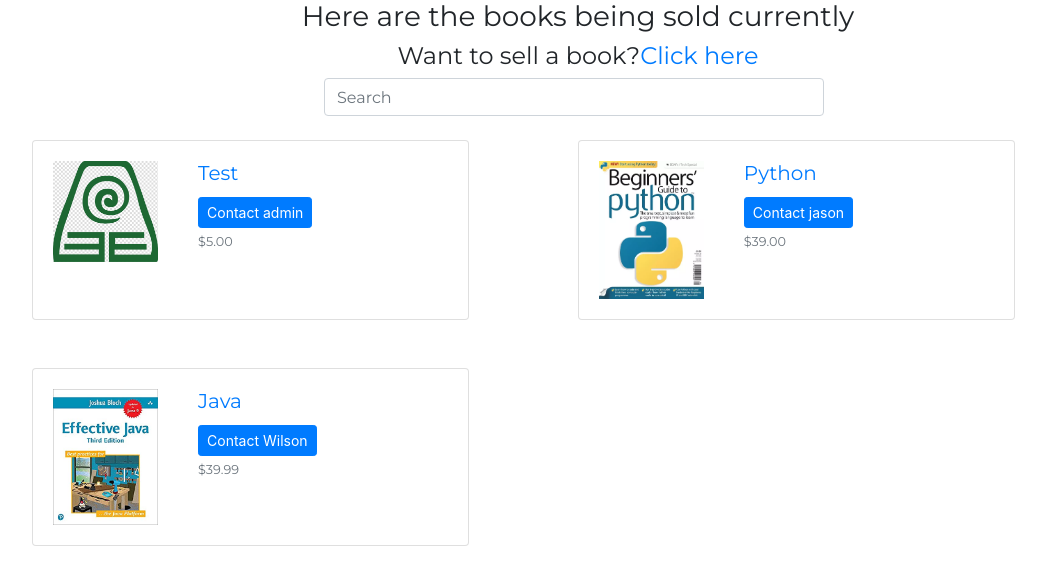
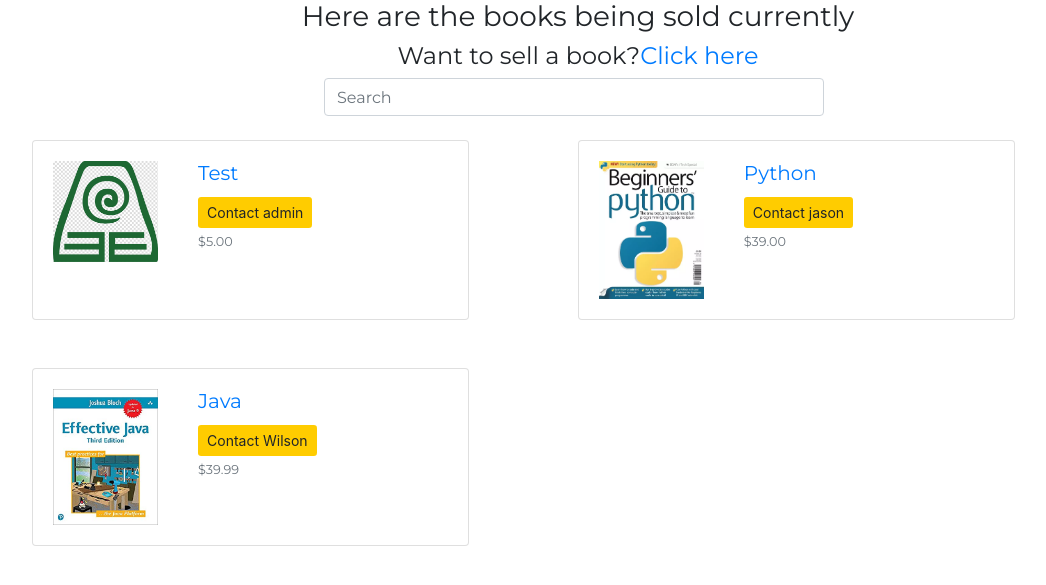
Before and after one commit to srivats22/django_bookEX, a Django app: page /displaybooks in a window 1280 px wide. Shown: the part 56-641 px from the top of the page, without its empty margins (62-1108 px from the left). Run offline with Django 3.2, Linux system fonts and the light colour scheme; a user stored in the database is signed in; data comes from the database, SQL or seed files in the repository; both versions use the stored data as it was after the commit.

Commit message:
Merge branches

```diff
--- a/bookProject/templates/bookMng/displaybooks.html
+++ b/bookProject/templates/bookMng/displaybooks.html
@@ -65,7 +65,7 @@
           <div class="card-body">
             <a href="book_detail/{{ book.id }}"><h5 class="card-title text_style"> {{ book.name }}</h5></a>
             <!--Contact Form Items-->
-            <button type="button" class="btn btn-primary btn-sm" data-toggle="modal" data-target="#contact{{ book.user_name }}">Contact {{ book.user_name }}</button>
+            <button type="button" style="background-color: #FFCC00" class="btn btn-sm" data-toggle="modal" data-target="#contact{{ book.user_name }}">Contact {{ book.user_name }}</button>
               <div class="modal fade" id="contact{{ book.user_name }}" tabindex="-1" aria-labelledby="contact{{ book.user_name }}Label" aria-hidden="true">
                   <div class="modal-dialog">
                       <div class="modal-content">
```
Also changed, not shown: db.sqlite3.
